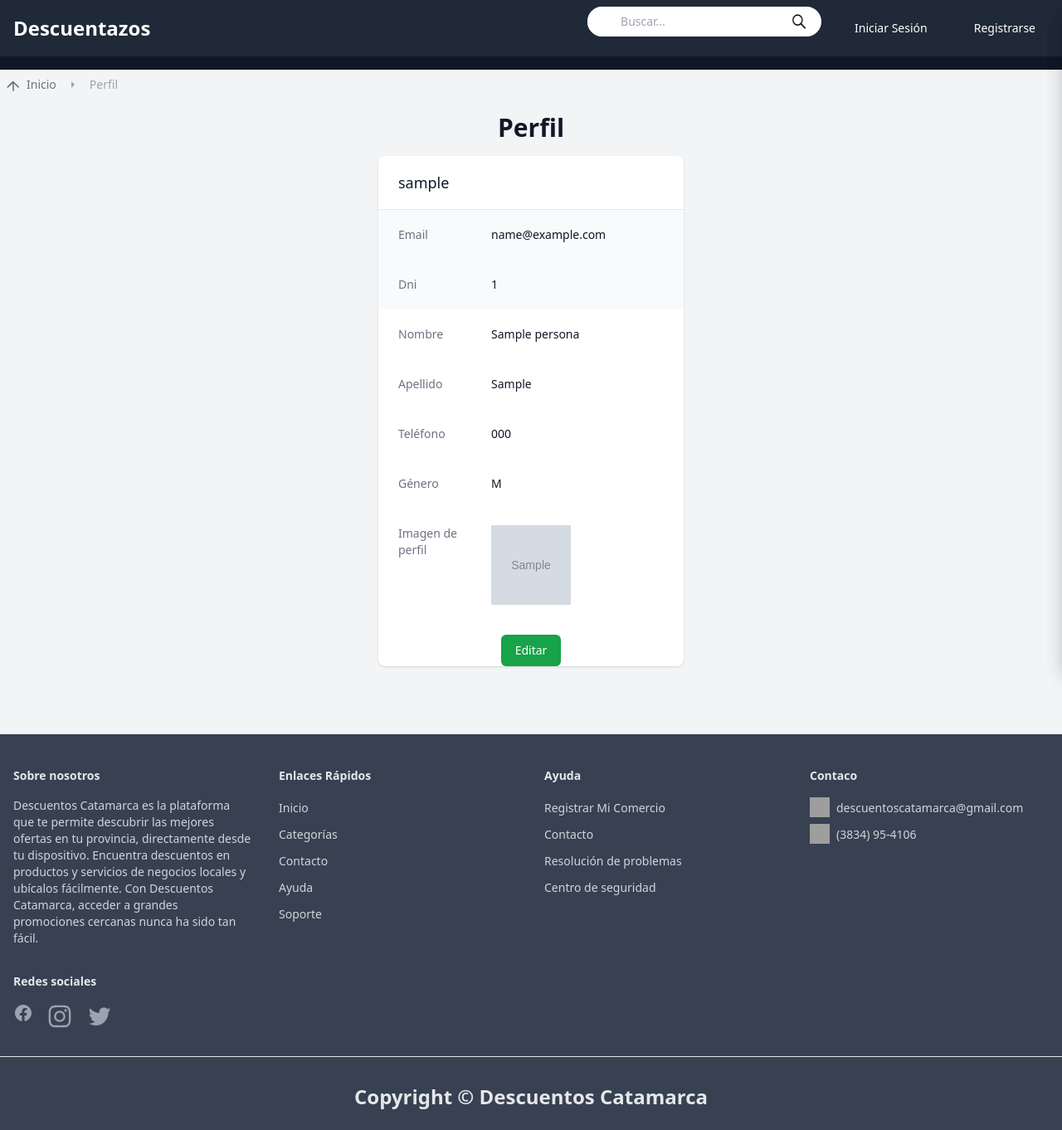
After one commit to pablomarello/proyecto_descuentos2, a Django app: page /perfil_usuario/1/ in a window 1280 px wide. The commit adds this page. Shown: the whole page at 83% size. Run offline with Django 5.2, Linux system fonts and the light colour scheme; tables that the repository leaves empty hold one stand-in row (values such as "Sample post"); grey boxes marked "Sample" are stand-in pictures; parts of the project's set-up code (start-up, migrations or seed data) failed here and were passed over; some libraries are stand-ins or nearby versions; grey boxes are pictures that could not be loaded.

Commit message:
perfil de usuario e imagen de perfil

```diff
--- a/persona/urls.py
+++ b/persona/urls.py
@@ -1,6 +1,8 @@
 from django.contrib.auth import views as auth_views
 from django.urls import path
 from . import views
+from django.conf import settings
+from django.conf.urls.static import static
 
 urlpatterns = [
     path('registrar',views.registrar_persona, name='registrar_persona'),
@@ -12,3 +14,6 @@ urlpatterns = [
     path('ajax/load-localidad/', views.load_localidad, name='ajax_load_localidad'),
     path('ajax/cordenadas_localidades/', views.cordenadas_localidades, name='ajax_cordenadas_localidades'),
 ]
+
+if settings.DEBUG:
+    urlpatterns += static(settings.MEDIA_URL, document_root=settings.MEDIA_ROOT)
--- a/templates/base.html
+++ b/templates/base.html
@@ -145,12 +145,9 @@
                             class="flex rounded-full bg-white text-sm focus:outline-none focus:ring-2 focus:ring-offset-2 focus:ring-indigo-500"
                             aria-expanded="false" aria-haspopup="true">
                             <span class="sr-only">Abrir menú de usuario</span>
-                            {% if user.foto %}
-                            <img src="{{ user.foto.url }}" alt="" class="h-8 w-8 rounded-full">
-                            {% else %}
-                            <img src="{{ MEDIA_URL }}avatar_default.png" alt="Imagen por defecto"
-                                class="h-8 w-8 rounded-full">
-                            {% endif %}
+                            <img src="{{ user.persona_id.foto.url }}" alt="Foto de perfil" class="h-8 w-8 rounded-full">
+
+
 
                         </button>
                         <div id="userMenuDropdown"
@@ -167,8 +164,7 @@
                                 <a href="{% url 'verificar_cuit' %}" class="block px-4 py-2 text-sm text-white hover:bg-gray-700" role="menuitem" tabindex="-1">Registrar Mi Comercio</a>
                             {% endif %}
 
-
-                            <a href="#" class="block px-4 py-2 text-sm text-white hover:bg-gray-700" role="menuitem" tabindex="-1">Perfil</a>
+                            <a href="{% url 'perfil_usuario' request.user.id %}" class="block px-4 py-2 text-sm text-white hover:bg-gray-700">Ver perfil</a>
                             <a href="{% url 'reset_password' %}" class="block px-4 py-2 text-sm text-white hover:bg-gray-700" role="menuitem" tabindex="-1">Cambiar contraseña</a>
                             <a href="{% url 'cerrar_sesion' %}" class="block px-4 py-2 text-sm text-white hover:bg-gray-700" role="menuitem" tabindex="-1">Cerrar Sesión</a>
                         </div>
--- /dev/null
+++ b/templates/usuarios/perfil_usuario.html
@@ -0,0 +1,105 @@
+{% extends 'base.html' %}
+
+{% block title %}
+    Perfil de usuario
+{% endblock title %}
+
+{% block content %}
+<div class="min-h-screen flex flex-col bg-gray-100">
+  <!-- Breadcrumb -->
+  <nav class="flex text-gray-700 text-sm m-2" aria-label="Breadcrumb">
+    <ol class="inline-flex items-center space-x-1 md:space-x-3">
+      <!-- Inicio -->
+      <li class="inline-flex items-center">
+        <a href="{% url 'index' %}" class="inline-flex items-center text-gray-500 hover:text-blue-600">
+          <svg class="w-4 h-4 mr-2" fill="currentColor" xmlns="http://www.w3.org/2000/svg" viewBox="0 0 20 20">
+            <path d="M10 20a1 1 0 01-1-1V8.414L2.293 14.293a1 1 0 01-1.414-1.414l8-8a1 1 0 011.414 0l8 8a1 1 0 01-1.414 1.414L11 8.414V19a1 1 0 01-1 1z"/>
+          </svg>
+          Inicio
+        </a>
+      </li>
+      <!-- Separador -->
+      <li>
+        <div class="flex items-center">
+          <svg class="w-4 h-4 text-gray-400" fill="currentColor" xmlns="http://www.w3.org/2000/svg" viewBox="0 0 24 24" aria-hidden="true">
+            <path d="M9 18l6-6-6-6"></path>
+          </svg>
+        </div>
+      </li>
+      <!-- Página actual (sin enlace) -->
+      <li class="inline-flex items-center">
+        <span class="text-gray-400">Perfil</span>
+      </li>
+    </ol>
+  </nav>
+
+  <h2 class="mt-4 mb-2 text-center text-3xl font-extrabold text-gray-900">Perfil</h2>
+  <div class="flex flex-auto ">
+    <div class="sm:mx-auto sm:w-full sm:max-w-sm  px-2 py-2">
+      <div class="bg-white shadow overflow-hidden sm:rounded-lg">
+        <div class="px-4 py-5 sm:px-6">
+          <h3 class="text-lg leading-6 font-medium text-gray-900">{{ usuario.username }}</h3>
+        </div>
+        <div class="border-t border-gray-200">
+          <dl>
+            <div class="bg-gray-50 px-4 py-5 sm:grid sm:grid-cols-3 sm:gap-4 sm:px-6">
+              <dt class="text-sm font-medium text-gray-500">Email</dt>
+              <dd class="mt-1 text-sm text-gray-900 sm:mt-0 sm:col-span-2">{{ usuario.email }}</dd>
+            </div>
+            <div class="bg-gray-50 px-4 py-5 sm:grid sm:grid-cols-3 sm:gap-4 sm:px-6">
+              <dt class="text-sm font-medium text-gray-500">Dni</dt>
+              <dd class="mt-1 text-sm text-gray-900 sm:mt-0 sm:col-span-2">{{ persona.identificacion }}</dd>
+            </div>
+            <div class="bg-white px-4 py-5 sm:grid sm:grid-cols-3 sm:gap-4 sm:px-6">
+              <dt class="text-sm font-medium text-gray-500">Nombre</dt>
+              <dd class="mt-1 text-sm text-gray-900 sm:mt-0 sm:col-span-2">{{ persona.nombres }}</dd>
+            </div>
+            <div class="bg-white px-4 py-5 sm:grid sm:grid-cols-3 sm:gap-4 sm:px-6">
+              <dt class="text-sm font-medium text-gray-500">Apellido</dt>
+              <dd class="mt-1 text-sm text-gray-900 sm:mt-0 sm:col-span-2">{{ persona.apellidos }}</dd>
+            </div>
+            <div class="bg-white px-4 py-5 sm:grid sm:grid-cols-3 sm:gap-4 sm:px-6">
+              <dt class="text-sm font-medium text-gray-500">Teléfono</dt>
+              {% if usuario.telefono %}
+              <dd class="mt-1 text-sm text-gray-900 sm:mt-0 sm:col-span-2">{{ usuario.telefono }}</dd>
+              {% else %}
+                <span>-</span>
+              {% endif %}
+            </div>
+            <div class="bg-white px-4 py-5 sm:grid sm:grid-cols-3 sm:gap-4 sm:px-6">
+              <dt class="text-sm font-medium text-gray-500">Género</dt>
+              {% if persona.genero %}
+              <dd class="mt-1 text-sm text-gray-900 sm:mt-0 sm:col-span-2">{{ persona.genero }}</dd>
+              {% else %}
+                <span>-</span>
+              {% endif %}
+            </div>
+            <div class="bg-white px-4 py-5 sm:grid sm:grid-cols-3 sm:gap-4 sm:px-6">
+              <dt class="text-sm font-medium text-gray-500">Imagen de perfil</dt>
+              {% if persona.foto %}
+                <img src="{{ persona.foto.url }}" alt="Imagen de perfil de {{ persona.nombres }}" class="h-24 w-24">
+              {% else %}
+                <span>No hay imagen de perfil disponible</span>
+              {% endif %}
+            </div>
+
+            <!-- Agregar más campos según lo necesites -->
+          </dl>
+        </div>
+        <div class="flex justify-center mt-4">
+          <button type="button" id=""
+              class="py-2 px-4 border border-transparent shadow-sm text-sm font-medium rounded-md text-white bg-green-600 hover:bg-green-700 focus:outline-none">
+              Editar
+          </button>
+          <!-- <button type="submit" id=""
+              class="py-2 px-4 border border-transparent shadow-sm text-sm font-medium rounded-md text-white bg-red-500 hover:bg-red-700 focus:outline-none">
+              Eliminar
+          </button> -->
+        </div>
+      </div>
+    </div>
+  </div>
+
+</div>
+
+{% endblock %}
--- a/usuario/urls.py
+++ b/usuario/urls.py
@@ -22,7 +22,8 @@ urlpatterns = [
     path('password_reset/done/', PasswordResetDoneView.as_view(template_name='registration/password_reset_done.html'), name='password_reset_done'),
     path('reset/<uidb64>/<token>/',views.CustomPasswordResetConfirmView.as_view(template_name='registration/password_reset_confirm.html'), name='password_reset_confirm'),
     path('reset/done/',PasswordResetCompleteView.as_view(template_name='registration/password_reset_complete.html'), name='password_reset_complete'),
+    path('ruta-a-cargar-ofertas/', views.cargar_ofertas, name='cargar_ofertas'),
     path('mapa/',views.mapa,name='mapa'),
-    path('ruta-a-cargar-ofertas/', views.cargar_ofertas, name='cargar_ofertas'),
+    path('perfil_usuario/<int:usuario_id>/',views.perfil_usuario,name='perfil_usuario'),
 
 ]
--- a/usuario/views.py
+++ b/usuario/views.py
@@ -337,6 +337,7 @@ def descuentos_destacados(request):
     # Ordenar las ofertas por calificación promedio y limitar a las mejores 3
     ofertas_con_calificaciones = sorted(ofertas_con_calificaciones, key=lambda x: x['calificacion_promedio'], reverse=True)[:5]
     manana = hoy + datetime.timedelta(days=1)
+
     # Renderizado de la plantilla
     return render(request, 'usuarios/descuento.html', {
         'categorias': categorias,
@@ -587,6 +588,12 @@ def cerrar_sesion(request):
     messages.success(request, 'Cerraste la sesión')
     return redirect('login')
 
+def perfil_usuario(request, usuario_id):
+    usuario = get_object_or_404(Usuario, id=usuario_id)
+    persona = usuario.persona_id
+
+    return render(request, 'usuarios/perfil_usuario.html', {'usuario': usuario, 'persona':persona})
+
 #cambiar contraseña
 
 class CustomPasswordChangeView(PasswordChangeView):
```
Also changed, not shown: media/personas/marcoru.jpg (added).
